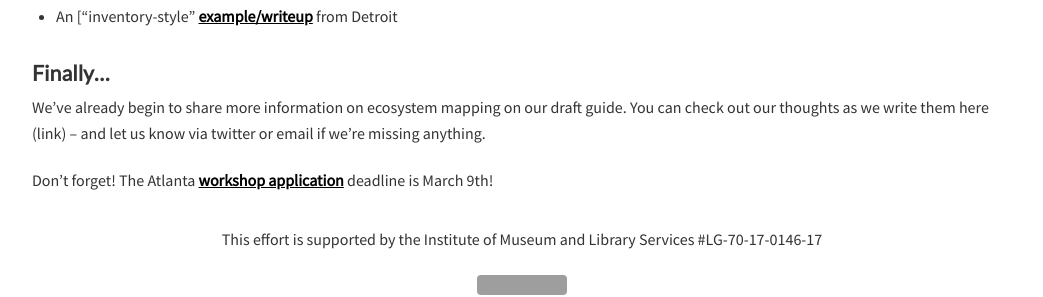
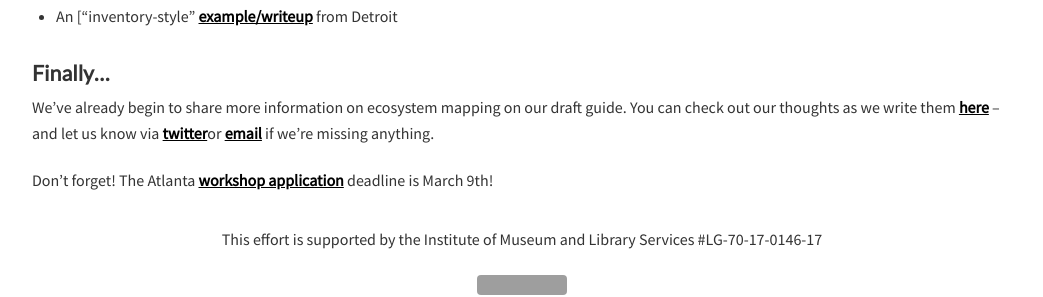
Before and after one commit to civic-switchboard/civic-switchboard.github.io.first, a Jekyll site: the page built from _posts/2018-02-22-post_4.md, in a window 1280 px wide. Shown: the part 1668-1965 px from the top of the page, without its empty margins (118-1161 px from the left). Built offline with Jekyll 4.4.1, drawn with Linux system fonts in a browser that asks for light colours; grey boxes are pictures that could not be loaded.

Commit message:
update links

```diff
--- a/_posts/2018-02-22-post_4.md
+++ b/_posts/2018-02-22-post_4.md
@@ -57,6 +57,6 @@ Some other examples:
 
 #### Finally...
 
-We’ve already begin to share more information on ecosystem mapping on our draft guide. You can check out our thoughts as we write them here (link) -- and let us know via twitter or email if we’re missing anything.
+We’ve already begin to share more information on ecosystem mapping on our draft guide. You can check out our thoughts as we write them [here](https://civic-switchboard.gitbooks.io/guide/content/) -- and let us know via [twitter](https://twitter.com/civicswitch)or [email](mailto:civic-switchboard@pitt.edu) if we’re missing anything.
 
 Don't forget! The Atlanta [workshop application](https://goo.gl/forms/L34ONwHdDntleT442) deadline is March 9th!
```
